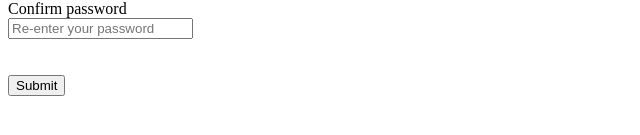
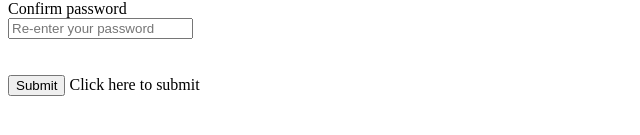
Before and after one commit to pritishmasubedi24-beep/pri3, a plain HTML site: page firstform.html in a window 1280 px wide. Shown: the part 269-404 px from the top of the page, without its empty margins (0-640 px from the left). Drawn offline with Linux system fonts and the light colour scheme.

Commit message:
hyperlink

```diff
--- a/firstform.html
+++ b/firstform.html
@@ -21,6 +21,9 @@
 
                 <input type="submit">
 
+                <a herf="./formsuccess.html">Click here to submit</a>
+
+
             </form>
             </body>
             </html>
```
